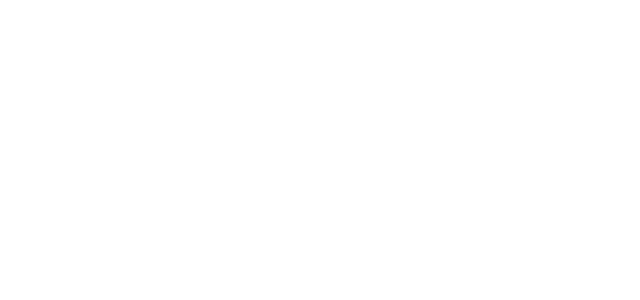
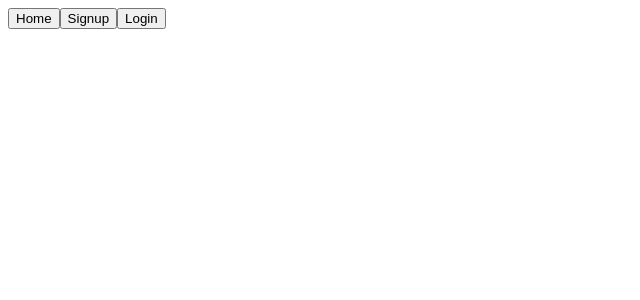
Before and after one commit to harun-r/stovoo, a Vue app: page / in a window 1280 px wide. Shown: the top 300 px of the page, without its empty margins (0-640 px from the left). Built offline with nearby package versions, Linux system fonts and the light colour scheme.

Commit message:
Router Added

```diff
--- a/package.json
+++ b/package.json
@@ -12,7 +12,8 @@
     "core-js": "^3.8.3",
     "node-sass": "^7.0.1",
     "sass-loader": "^12.6.0",
-    "vue": "^3.2.13"
+    "vue": "^3.2.13",
+    "vue-router": "^4.0.13"
   },
   "devDependencies": {
     "@babel/core": "^7.12.16",
--- a/src/App.vue
+++ b/src/App.vue
@@ -1,7 +1,7 @@
 <template>
-  <div class="main">
-    <p></p>
-  </div>
+ <div class="container">
+   <router-view />
+ </div>
 </template>
 
 <script>
--- a/src/main.js
+++ b/src/main.js
@@ -1,4 +1,7 @@
 import { createApp } from 'vue'
 import App from './App.vue'
+import router from './router'
 
-createApp(App).mount('#app')
+const app = createApp(App)
+app.use(router)
+app.mount('#app')
--- /dev/null
+++ b/src/pages/Home.vue
@@ -0,0 +1,31 @@
+<template>
+  <div class="home">
+    <button @click="goHomeHandler">Home</button>
+    <button @click="goSignupHandler">Signup</button>
+    <button @click="goLoginHandler">Login</button>
+  </div>
+</template>
+
+<script>
+export default {
+  name: "Home",
+  components:{
+
+  },
+  methods:{
+    goHomeHandler() {
+      this.$router.push('/')
+    },
+    goSignupHandler(){
+      this.$router.push('/signup')
+    },
+    goLoginHandler(){
+      this.$router.push('/login')
+    }
+  }
+}
+</script>
+
+<style scoped>
+
+</style>
--- /dev/null
+++ b/src/pages/Login.vue
@@ -0,0 +1,15 @@
+<template>
+  <div>
+    login
+  </div>
+</template>
+
+<script>
+export default {
+  name: "Login"
+}
+</script>
+
+<style scoped>
+
+</style>
--- /dev/null
+++ b/src/pages/Signup.vue
@@ -0,0 +1,15 @@
+<template>
+    <div>
+      sing up
+    </div>
+</template>
+
+<script>
+export default {
+  name: "Signup"
+}
+</script>
+
+<style scoped>
+
+</style>
--- /dev/null
+++ b/src/router/index.js
@@ -0,0 +1,31 @@
+import { createRouter, createWebHistory } from 'vue-router'
+
+// view components
+import Home from "@/pages/Home";
+import Signup from "@/pages/Signup";
+import Login from "@/pages/Login";
+
+const routes = [
+    {
+        path: '/',
+        name: 'Home',
+        component: Home,
+    },
+    {
+        path: '/login',
+        name: 'Login',
+        component: Login
+    },
+    {
+        path: '/signup',
+        name: 'Signup',
+        component: Signup
+    }
+]
+
+const router = createRouter({
+    history: createWebHistory(process.env.BASE_URL),
+    routes
+})
+
+export default router
--- a/vue.config.js
+++ b/vue.config.js
@@ -1,4 +1,5 @@
 const { defineConfig } = require('@vue/cli-service')
 module.exports = defineConfig({
-  transpileDependencies: true
+  transpileDependencies: true,
+  lintOnSave: false
 })
```
Also changed, not shown: src/components/HelloWorld.vue (deleted, +0 -58 lines), 1 other file (tests, documents, lock files or other folders).
